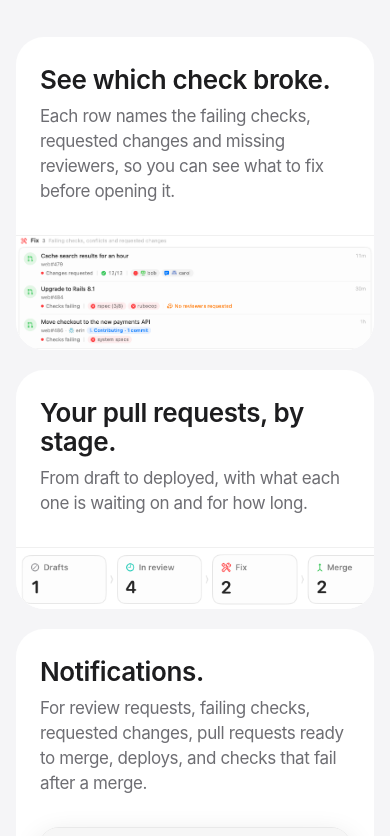
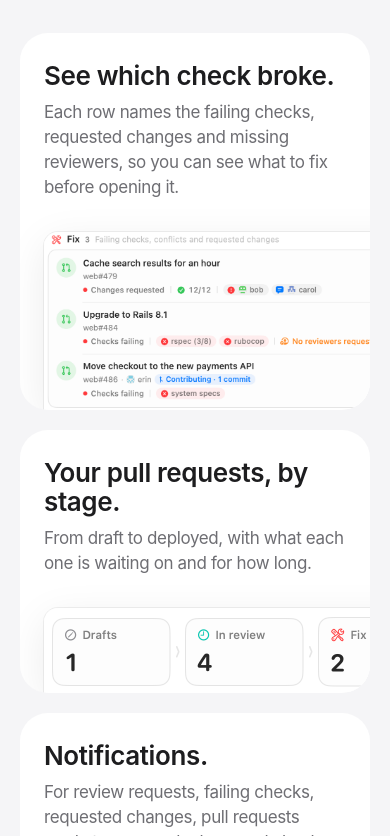
Before and after one commit to tiagobabo/gitbell, a plain HTML site: page docs/index.html in a window 390 px wide. Shown: the part 1164-2000 px from the top of the page. Drawn offline with Linux system fonts and the light colour scheme; no server answers.

Commit message:
Tidy the product page's layout on phones
The tile screenshots were scaled down to a phone's width, which made their
text unreadable, and the edge-to-edge bleed clipped them at the tile's
rounded corners. They now stay near their native size and run off the
tile's right edge, as if the window continued. The two window screenshots
line up with the text column instead of being cut by the screen edges, the
feature lists line up with the text inside the cards, the side gutter is
20px, and sections have less empty space between them on small screens.

Co-Authored-By: Claude Opus 5.5 <noreply@anthropic.com>

```diff
--- a/docs/index.html
+++ b/docs/index.html
@@ -30,7 +30,7 @@
     --dark-2: #1d1d1f;
     --dark-text-2: #a1a1a6;
     --font: -apple-system, BlinkMacSystemFont, "SF Pro Display", "SF Pro Text", "Helvetica Neue", Helvetica, Arial, sans-serif;
-    --gutter: clamp(16px, 4vw, 48px);
+    --gutter: clamp(20px, 4vw, 48px);
     color-scheme: light;
   }
   * { box-sizing: border-box; }
@@ -76,11 +76,12 @@
   /* The window is a 2x capture with its macOS shadow: 1192px is one image pixel per screen pixel. */
   /* Centred on the section even when wider than it, so the shadow bleeds off both sides equally. */
   .hero-shot, .dark-shot { position: relative; left: 50%; transform: translateX(-50%); }
-  .hero-shot { width: min(1192px, 100% + 40px); margin: clamp(40px, 5vw, 64px) 0 0; }
+  /* The window fills 90.6% of the capture (the rest is its shadow), so 110.4% lines the window up with the text column. */
+  .hero-shot { width: min(1192px, (100% - 2 * var(--gutter)) * 1.104); margin: clamp(40px, 5vw, 64px) 0 0; }
   .hero-shot img { width: 100%; }
 
   /* Sections */
-  section { padding: clamp(80px, 10vw, 120px) 0; }
+  section { padding: clamp(64px, 10vw, 120px) 0; }
   .alt { background: var(--bg-alt); }
   .intro { text-align: center; max-width: 820px; margin: 0 auto clamp(40px, 5vw, 64px); }
   .intro h2 { font-size: clamp(40px, 5.6vw, 64px); line-height: 1.06; }
@@ -105,10 +106,15 @@
   @media (max-width: 760px) {
     .tiles { grid-template-columns: minmax(0, 1fr); }
     .tile.full { grid-column: auto; }
-    /* On a phone, let the screenshots run to the tile's edges so they're as large as possible. */
     .tile { padding-inline: 24px; }
-    .tile:not(.pad) .art { margin-inline: -24px; }
-    .tile:not(.pad) .crop { border-radius: 0; box-shadow: 0 -1px 0 rgba(0,0,0,.06); }
+    /* Scaling the crops down to a phone's width makes their text unreadable. Keep them near their
+       native size instead and let them run off the tile's right edge, as if the window continued. */
+    .tile:not(.pad) .art { margin-right: -24px; }
+    .tile:not(.pad) .art { justify-content: flex-start; }
+    .tile:not(.pad) .crop { border-radius: 14px 0 0 0; flex: none; }
+    .tile .crop.fix { width: max(100%, 560px); max-width: none; }
+    .tile .crop.stages { width: max(100%, 500px); max-width: none; }
+    .tile .crop.stack { width: max(100%, 450px); max-width: none; }
   }
 
   /* A notification banner, drawn as macOS draws one */
@@ -132,12 +138,13 @@
   .dark { background: var(--dark); color: #f5f5f7; overflow: clip; }
   .dark .intro p { color: var(--dark-text-2); }
   .dark .intro p b { color: #f5f5f7; }
-  .dark-shot { width: min(1192px, 100% + 40px); }
+  .dark-shot { width: min(1192px, 110.4%); }
   .points { display: grid; grid-template-columns: repeat(3, minmax(0, 1fr)); gap: 32px clamp(24px, 4vw, 56px); margin: clamp(48px, 6vw, 80px) auto 0; padding: 0; list-style: none; }
   .points h3 { font-size: 21px; line-height: 1.2; }
   .points p { margin: 8px 0 0; font-size: 17px; color: var(--dark-text-2); }
   .light .points p { color: var(--text-2); }
-  @media (max-width: 760px) { .points { grid-template-columns: minmax(0, 1fr); } }
+  /* On a phone the list lines up with the text inside the cards above it. */
+  @media (max-width: 760px) { .points { grid-template-columns: minmax(0, 1fr); padding-inline: 24px; } }
 
   /* Install */
   .install { display: grid; grid-template-columns: repeat(3, minmax(0, 1fr)); gap: 20px; margin: 0; padding: 0; list-style: none; counter-reset: step; }
@@ -213,13 +220,13 @@
         <article class="tile full">
           <h3>See which check broke.</h3>
           <p>Each row names the failing checks, requested changes and missing reviewers, so you can see what to fix before opening it.</p>
-          <div class="art"><img class="crop" src="assets/crop-fix.png" width="1590" height="505" loading="lazy" alt="The Fix group: Upgrade to Rails 8.1 with rspec (3/8) and rubocop failing, and Cache search results with changes requested by bob."></div>
+          <div class="art"><img class="crop fix" src="assets/crop-fix.png" width="1590" height="505" loading="lazy" alt="The Fix group: Upgrade to Rails 8.1 with rspec (3/8) and rubocop failing, and Cache search results with changes requested by bob."></div>
         </article>
 
         <article class="tile">
           <h3>Your pull requests, by stage.</h3>
           <p>From draft to deployed, with what each one is waiting on and for how long.</p>
-          <div class="art"><img class="crop" src="assets/crop-stages.png" width="1000" height="170" loading="lazy" alt="Stage counts: Drafts 1, In review 4, Fix 2, Merge 2."></div>
+          <div class="art"><img class="crop stages" src="assets/crop-stages.png" width="1000" height="170" loading="lazy" alt="Stage counts: Drafts 1, In review 4, Fix 2, Merge 2."></div>
         </article>
 
         <article class="tile pad">
@@ -234,7 +241,7 @@
         <article class="tile">
           <h3>Stacks stay together.</h3>
           <p>Pull requests built on each other's branches are shown together, in merge order. You can also <b>approve held CircleCI jobs</b> from the list.</p>
-          <div class="art"><img class="crop" src="assets/crop-stack.png" width="900" height="350" loading="lazy" alt="A stack of two pull requests, the second waiting on the approve_staging CircleCI job."></div>
+          <div class="art"><img class="crop stack" src="assets/crop-stack.png" width="900" height="350" loading="lazy" alt="A stack of two pull requests, the second waiting on the approve_staging CircleCI job."></div>
         </article>
 
         <article class="tile pad">
```
